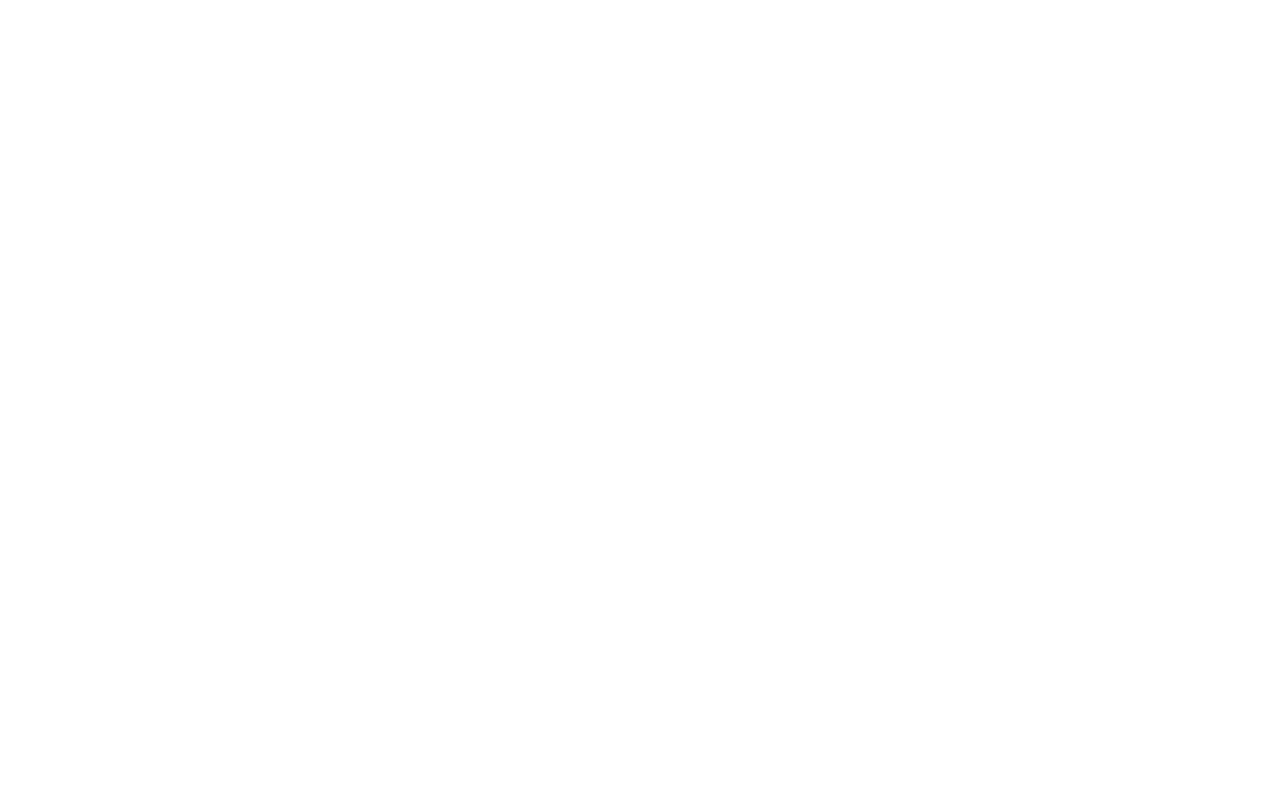
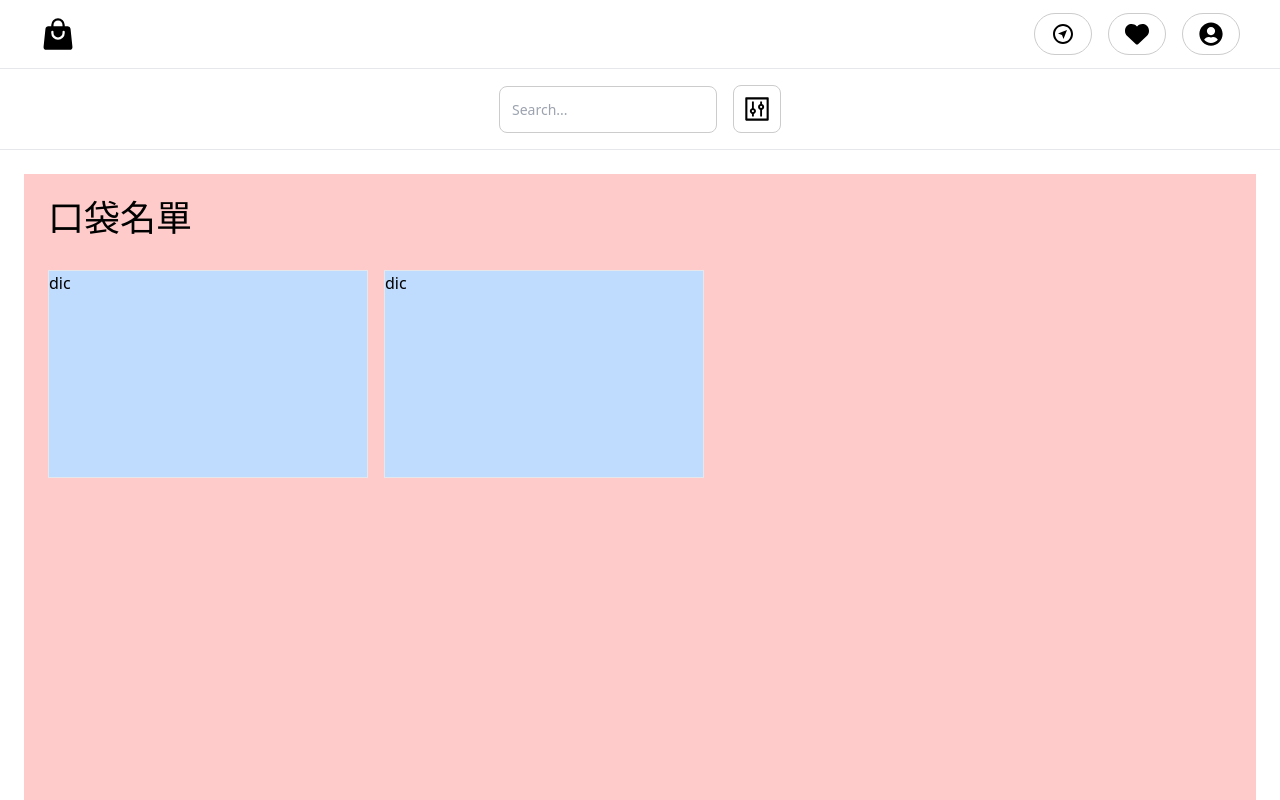
Before and after one commit to ShowGa/FoodWasteSavior, a React (Vite) app: page /favorite in a window 1280 px wide. Before the commit this address had no page. Shown: the top 800 px of the page. Built offline with nearby package versions, Linux system fonts and the light colour scheme.

Commit message:
<Progress> 1. Progress : Favorite.jsx page structure and create CollectionCard.jsx component

```diff
--- a/src/App.jsx
+++ b/src/App.jsx
@@ -17,6 +17,8 @@
 import UserProfile from "./pages/UserProfile";
 import Search from "./pages/Search";
 import Recommend from "./pages/Recommend";
+import Favorite from "./pages/Favorite";
+
 function App() {
   const [count, setCount] = useState(0);
 
@@ -34,6 +36,7 @@
             <Route path="/profile" element={<UserProfile />} />
             <Route path="/search" element={<Search />} />
             <Route path="/recommend" element={<Recommend />} />
+            <Route path="/favorite" element={<Favorite />} />
           </Route>
         </Route>
 
--- /dev/null
+++ b/src/components/CollectionCard.jsx
@@ -0,0 +1,11 @@
+import React from "react";
+
+const CollectionCard = () => {
+  return (
+    <div className="flex-1 border min-w-[13rem] min-h-[13rem] max-w-[20rem] bg-blue-200">
+      dic
+    </div>
+  );
+};
+
+export default CollectionCard;
--- /dev/null
+++ b/src/pages/Favorite.jsx
@@ -0,0 +1,32 @@
+import React from "react";
+// components
+import CollectionCard from "../components/CollectionCard";
+
+const Favorite = () => {
+  return (
+    <main className="p-[1.5rem]">
+      <div className="flex flex-col p-[1.5rem] min-h-screen bg-red-200">
+        {/* title */}
+        <div className="flex justify-start items-center text-[1.5rem]">
+          <h1 className="text-4xl">口袋名單</h1>
+        </div>
+
+        {/* card */}
+        <div className="flex flex-wrap justify-start items-center gap-4 mt-8">
+          <CollectionCard />
+          <CollectionCard />
+        </div>
+      </div>
+    </main>
+  );
+};
+
+export default Favorite;
+
+/*
+============== card css ================
+1. max w h
+2. min w h
+3. flex-1
+
+*/
```
